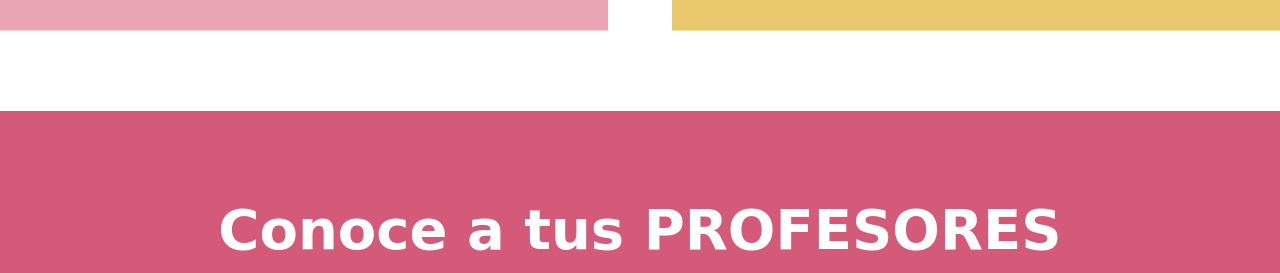
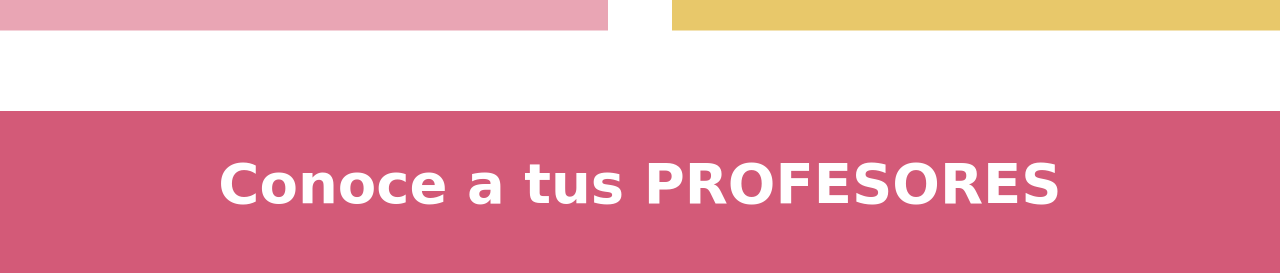
Before and after one commit to JonathanCaixba/Aprenidiomas---Proyecto-Integrador, a plain HTML site: page index.html in a window 1280 px wide. Shown: the part 1147-1420 px from the top of the page. Drawn offline with Linux system fonts and the light colour scheme; files whose address does not match are found by name; a web font is replaced by a local one.

Commit message:
feat: acabado del panel 4

```diff
--- a/src/assets/css/styles_Home.css
+++ b/src/assets/css/styles_Home.css
@@ -671,6 +671,14 @@ nav a.ul-active {
   text-align: center;
 }
 
+.panel-4 h1,
+.panel-4 h2,
+.panel-4 h3,
+.panel-4 p {
+    margin-top: 0;
+    margin-bottom: 0;
+}
+
 .panel-4-header span {
   font-family: 'gang of three', cursive;
   font-weight: 800;
```
